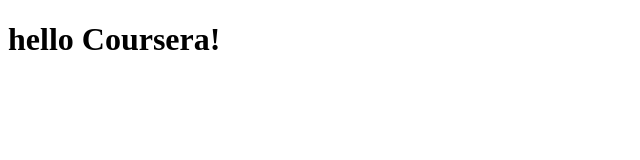
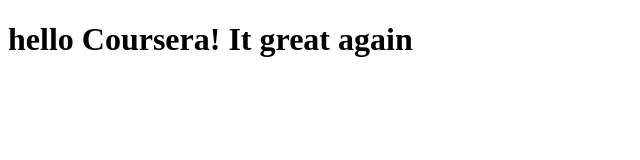
Before and after one commit to Jaafare18/coursera-test, a plain HTML site: page site/index.html in a window 1280 px wide. Shown: the whole page, without its empty margins (0-640 px from the left). Drawn offline with Linux system fonts and the light colour scheme.

Commit message:
small addition

```diff
--- a/site/index.html
+++ b/site/index.html
@@ -4,6 +4,6 @@
 	<title>hello Coursera!</title>
 </head>
 <body>
-<h1>hello Coursera!<h1>
+<h1>hello Coursera! It great again<h1>
 </body>
 </html>
```
